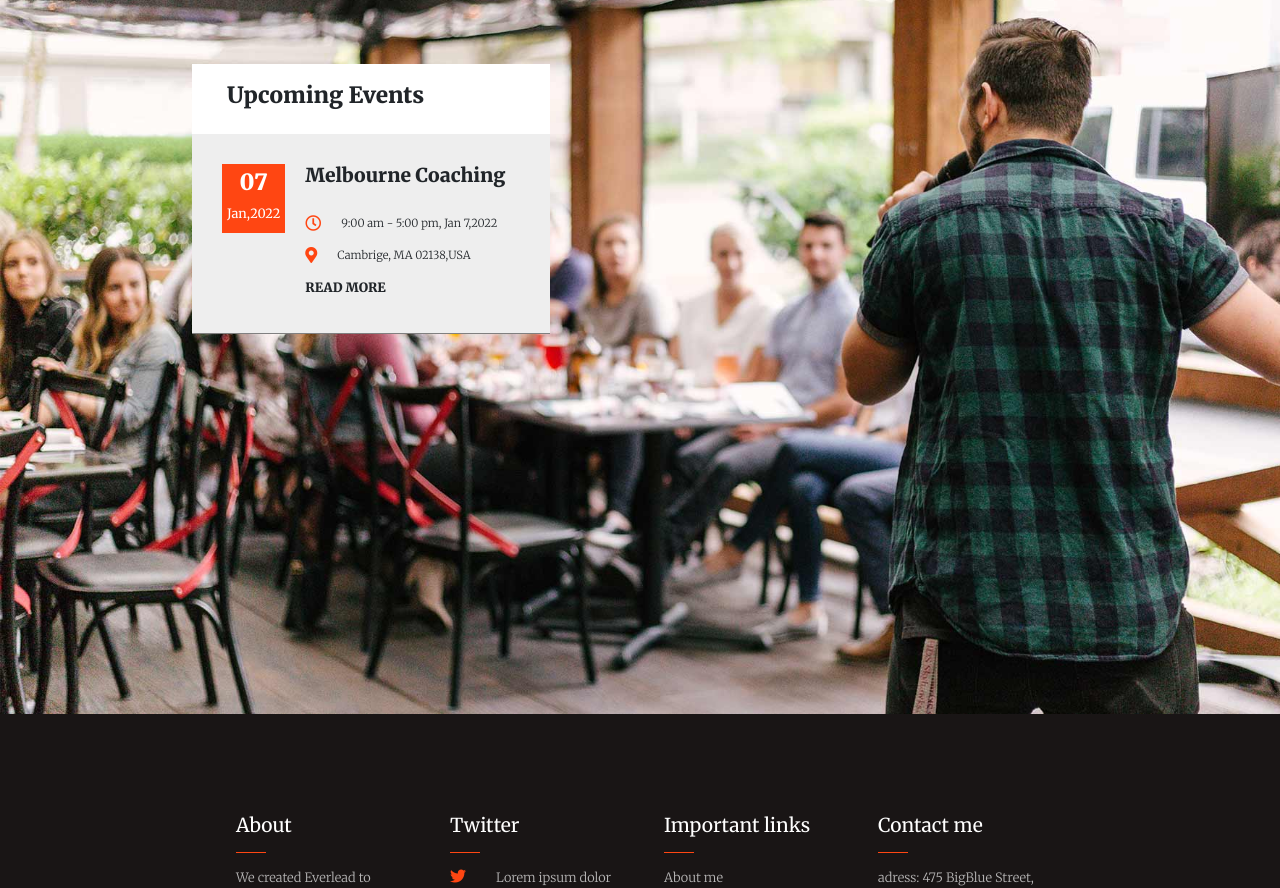
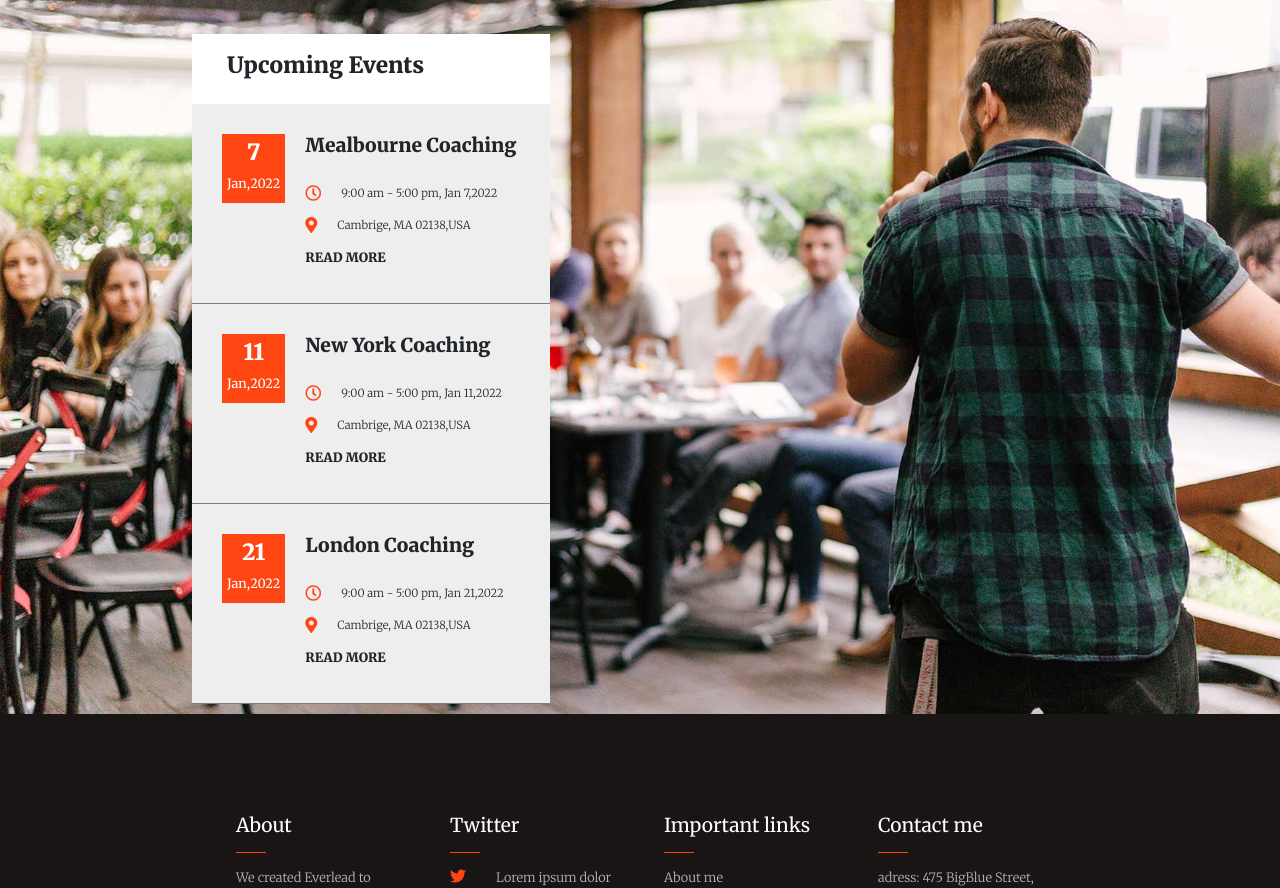
Before and after one commit to gualtierigio/proj-html-vuejs, a Vue app: page / in a window 1280 px wide. Shown: the part 2440-3328 px from the top of the page. Built offline with nearby package versions, Linux system fonts and the light colour scheme; a web font is replaced by a local one.

Commit message:
events complete

```diff
--- a/src/components/Events.vue
+++ b/src/components/Events.vue
@@ -5,20 +5,20 @@
                 <div class="events-title">
                     <h2>Upcoming Events</h2>
                 </div>
-                <div class="appointment d-flex">
+                <div v-for="(element, index) in propEvents" :key="index" class="appointment d-flex">
                     <div class="data">
-                        <h6>07</h6>
-                        <p>Jan,2022</p>
+                        <h6>{{element.day}}</h6>
+                        <p>{{element.month}},{{element.year}}</p>
                     </div>
                     <div class="when-where">
-                        <h4>Melbourne Coaching</h4>
+                        <h4>{{element.where}}</h4>
                         <div class="d-flex">
                             <i class="far fa-clock"></i>
-                            <p>9:00 am - 5:00 pm, Jan 7,2022</p>
+                            <p>{{element.time}}, {{element.month}} {{element.day}},{{element.year}}</p>
                         </div>
                         <div class="d-flex">
                             <i class="fas fa-map-marker-alt"></i>
-                            <p>Cambrige, MA 02138,USA</p>
+                            <p>{{element.position}}</p>
                         </div>
                         <h5>read more</h5>
                     </div>
@@ -31,6 +31,9 @@
 <script>
 export default {
     name: 'Events',
+    props: {
+        'propEvents' : Array
+    }
 }
 </script>
 
@@ -40,6 +43,7 @@ export default {
 
 .page-wrap{
   width: 70%;
+  height: 70%;
   margin: 0 auto;
 }
 
--- a/src/components/Main.vue
+++ b/src/components/Main.vue
@@ -5,7 +5,7 @@
         <img class="svg-bg" src="../assets/svg/svg-4.svg" alt="svg background">
         <Bickford />
       </div>
-      <Events />
+      <Events :propEvents="events"/>
     </main>
 </template>
 
@@ -47,19 +47,28 @@ export default {
       ],
       events: [
         {
-          icon: '../assets/svg/svg-0.svg',
-          title: 'Knowing',
-          text: 'Lorem ipsum dolor sit amet, quis consect.'
+          where: 'Mealbourne Coaching',
+          position: 'Cambrige, MA 02138,USA',
+          day: '7',
+          month: 'Jan',
+          time: '9:00 am - 5:00 pm',
+          year: '2022'
         },
         {
-          icon: '../assets/svg/svg-1.svg',
-          title: 'Selling',
-          text: 'Lorem ipsum dolor sit amet, quis consect.'
+          where: 'New York Coaching',
+          position: 'Cambrige, MA 02138,USA',
+          day: '11',
+          month: 'Jan',
+          time: '9:00 am - 5:00 pm',
+          year: '2022'
         },
         {
-          icon: '../assets/svg/svg-2.svg',
-          title: 'Learning',
-          text: 'Lorem ipsum dolor sit amet, quis consect.'
+          where: 'London Coaching',
+          position: 'Cambrige, MA 02138,USA',
+          day: '21',
+          month: 'Jan',
+          time: '9:00 am - 5:00 pm',
+          year: '2022'
         }
       ]
     }
```
